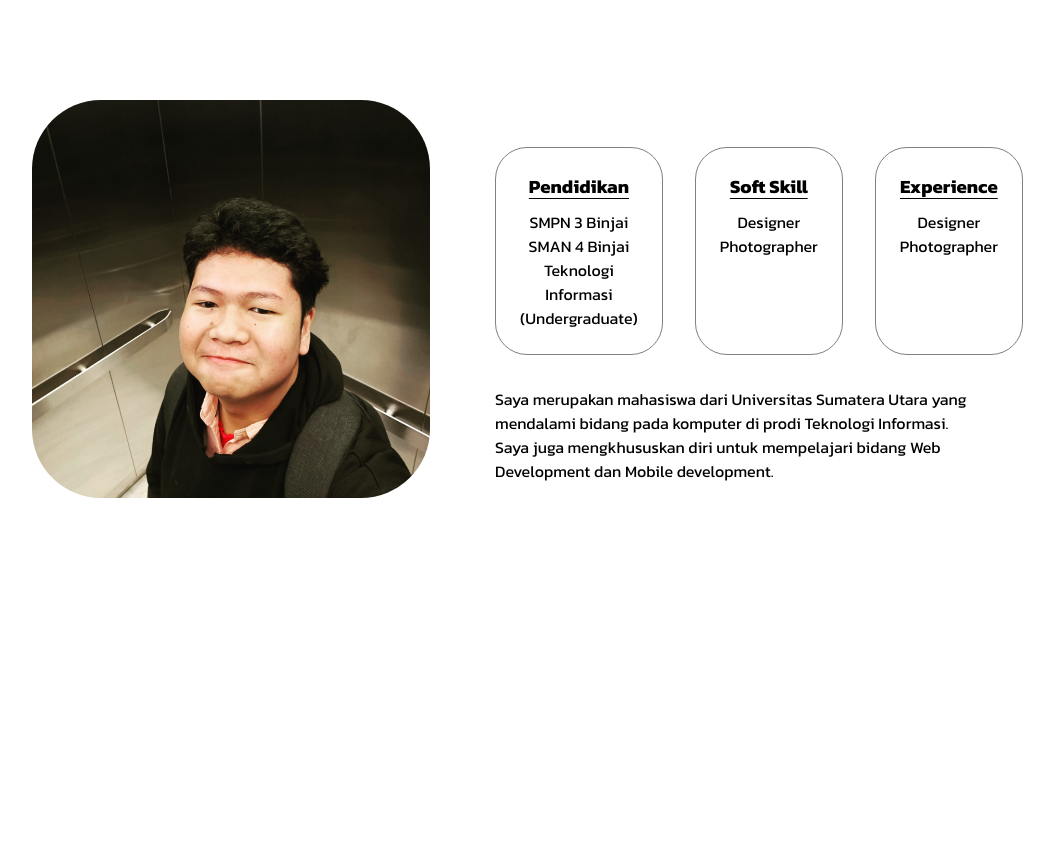
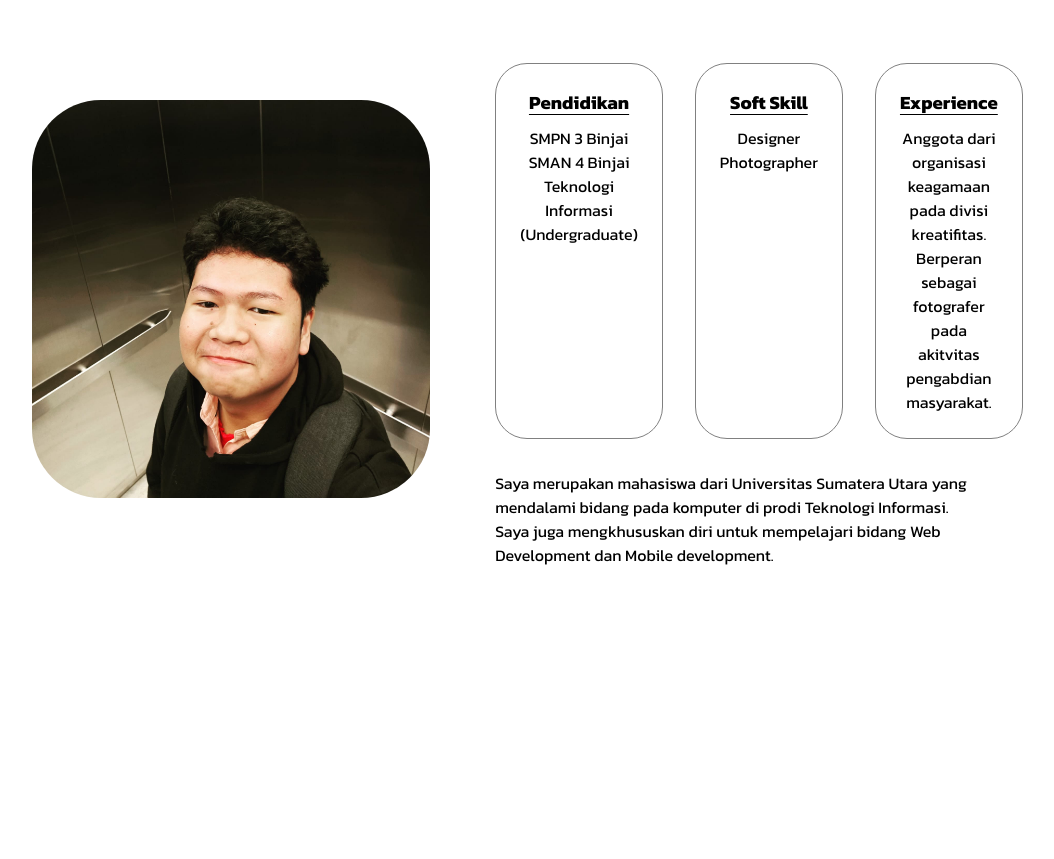
Before and after one commit to LiamBoy2809/LiamBoy2809.github.io, a plain HTML site: page index.html in a window 1280 px wide. Shown: the part 1028-1887 px from the top of the page, without its empty margins (113-1167 px from the left). Drawn offline with Linux system fonts and the light colour scheme.

Commit message:
Update index.html

```diff
--- a/index.html
+++ b/index.html
@@ -64,7 +64,7 @@
                     </div>
                     <div class="detail-container">
                         <h3>Experience</h3>
-                        <p>Designer<br> Photographer</p>
+                        <p>Anggota dari organisasi keagamaan pada divisi kreatifitas.<br>Berperan sebagai fotografer pada akitvitas pengabdian masyarakat.</p>
                     </div>
                 </div>
                 <div class="text-container">
```
